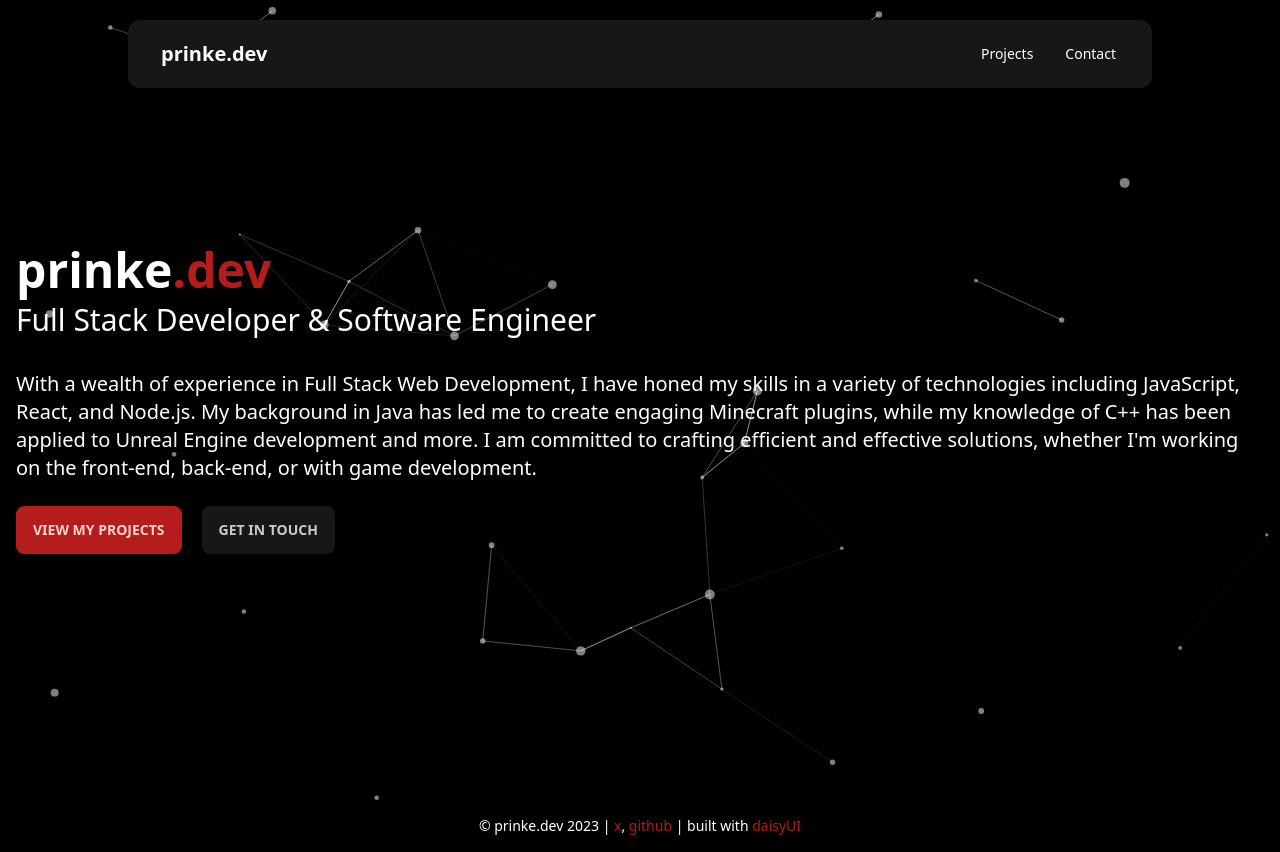
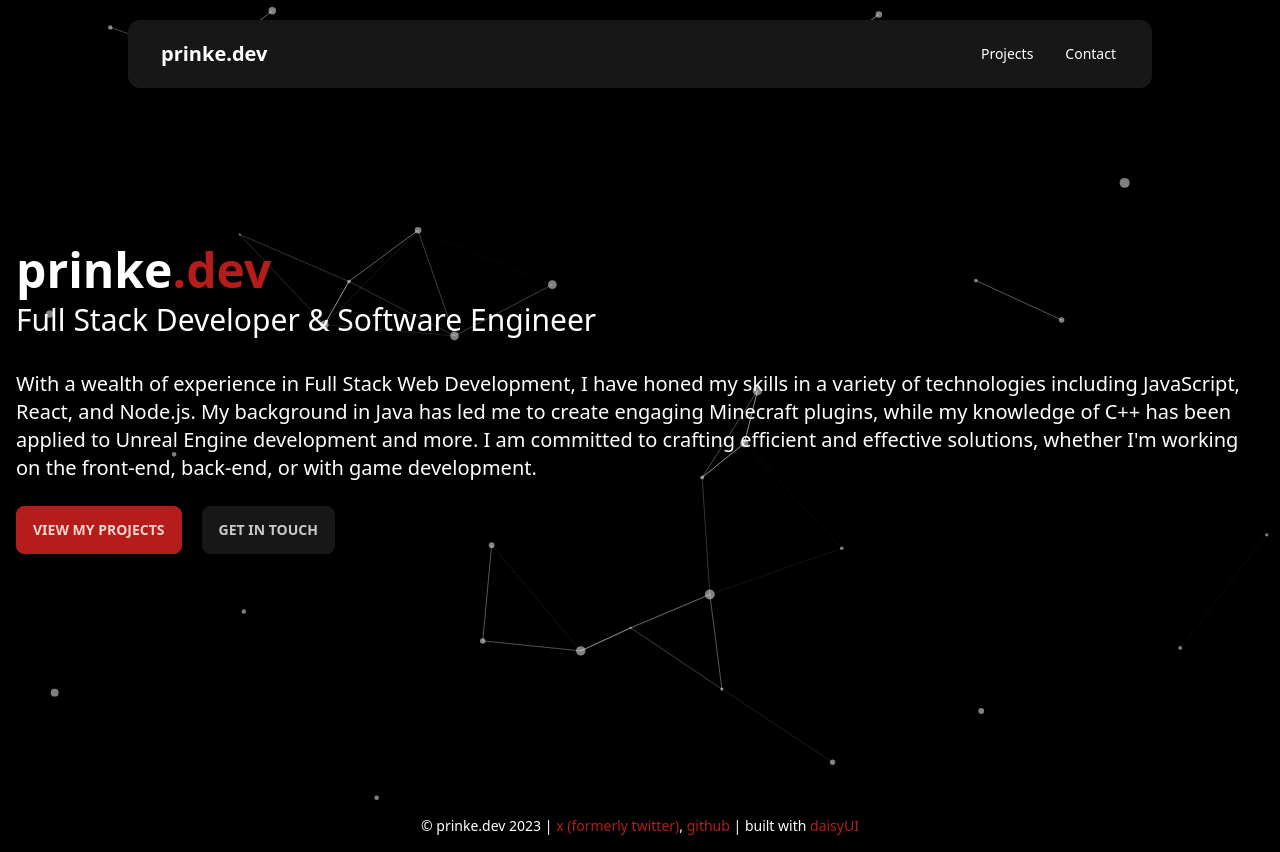
Before and after one commit to prinkee/prinkee, a Next.js app: page / in a window 1280 px wide. Built offline with nearby package versions, Linux system fonts and the light colour scheme.

Commit message:
update footer

```diff
--- a/components/footer.tsx
+++ b/components/footer.tsx
@@ -12,7 +12,7 @@ export default function Footer() {
             className="link-primary"
             target="_blank"
           >
-            x
+            x (formerly twitter)
           </Link>
           ,{" "}
           <Link
```
